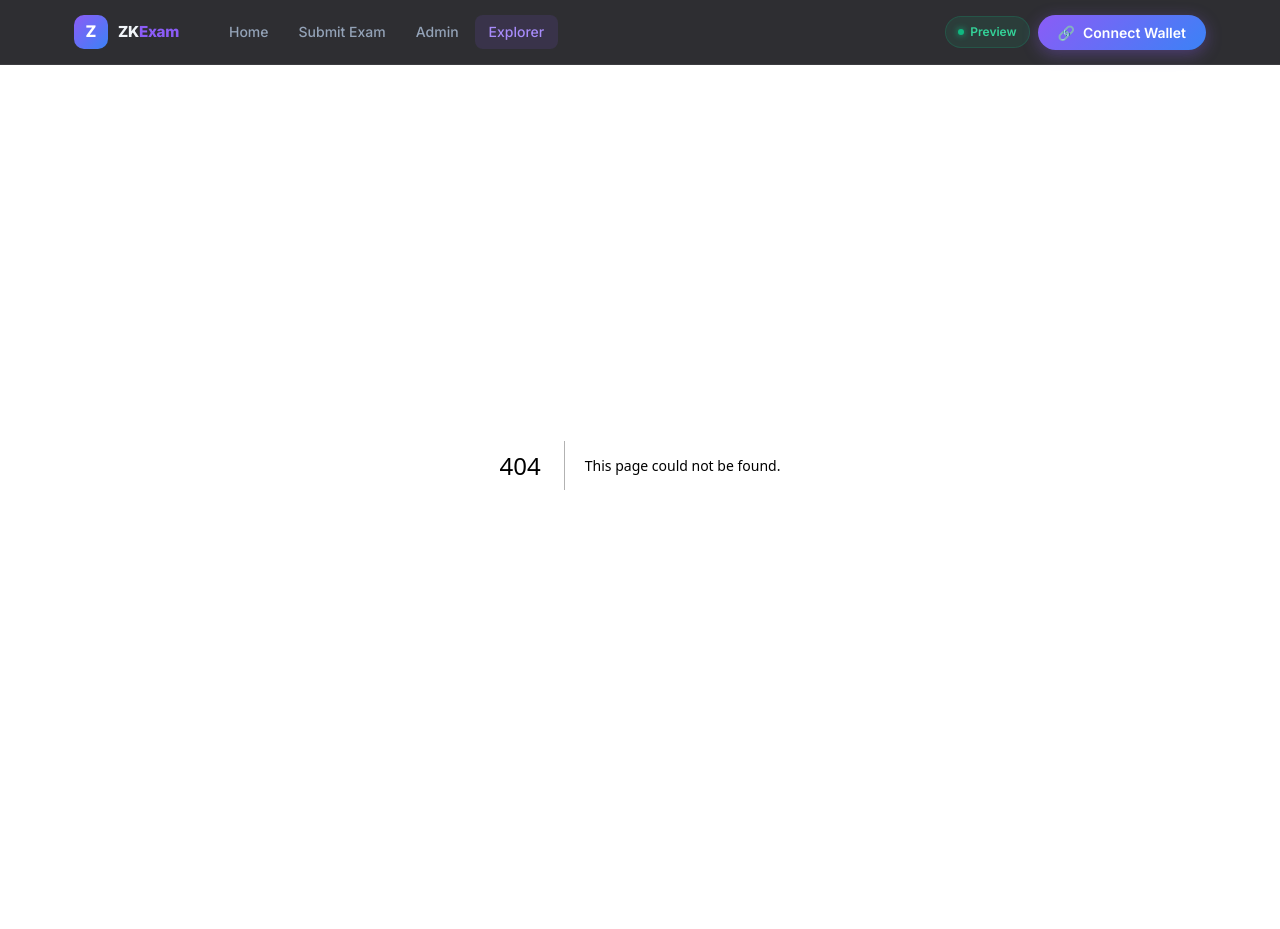
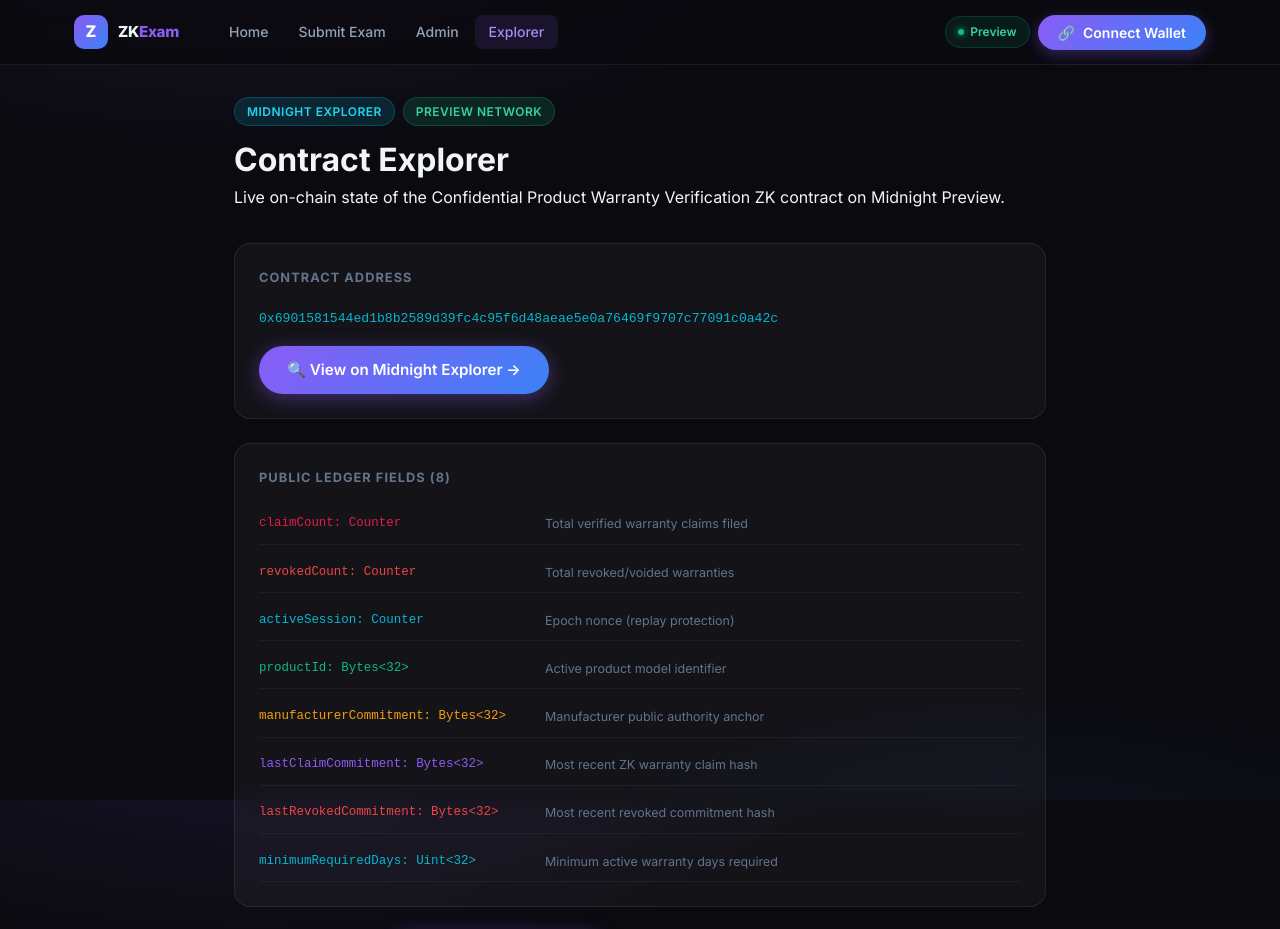
Before and after one commit to techyguy7866/exam-submission-platform, a Next.js app: page /explorer in a window 1280 px wide. Before the commit this address had no page. Shown: the top 929 px of the page. Before the commit the page ends 865 px from the top, so only its background shows below. Built offline with nearby package versions, Linux system fonts and the light colour scheme; what @midnight-ntwrk/midnight-js-network-id would draw is missing.

Commit message:
feat(ui): Add Explorer page (/explorer) — contract address, Midnight Explorer link, network status, ledger field reference

```diff
--- /dev/null
+++ b/src/app/explorer/page.tsx
@@ -0,0 +1,63 @@
+import type { Metadata } from 'next';
+import Link from 'next/link';
+
+export const metadata: Metadata = {
+  title: 'Midnight Explorer | Confidential Product Warranty Verification',
+  description: 'View live on-chain state of the Confidential Product Warranty Verification contract on Midnight Preview.',
+};
+
+const CONTRACT_ADDRESS = "0x6901581544ed1b8b2589d39fc4c95f6d48aeae5e0a76469f9707c77091c0a42c";
+
+export default function ExplorerPage() {
+  return (
+    <>
+<div style={{ maxWidth: 860, margin: "0 auto", padding: "2rem 1.5rem 4rem" }}>
+        <div style={{ marginBottom: "2rem" }}>
+          <div style={{ display: "flex", gap: "0.5rem", marginBottom: "0.5rem" }}>
+            <span className="badge badge-cyan">Midnight Explorer</span>
+            <span className="badge badge-green">Preview Network</span>
+          </div>
+          <h1 className="section-title">Contract Explorer</h1>
+          <p className="section-desc">Live on-chain state of the Confidential Product Warranty Verification ZK contract on Midnight Preview.</p>
+        </div>
+
+        <div className="glass-card" style={{ padding: "1.5rem", marginBottom: "1.5rem" }}>
+          <div style={{ fontSize: "0.8rem", fontWeight: 700, color: "#64748b", marginBottom: "1rem", textTransform: "uppercase", letterSpacing: "0.08em" }}>Contract Address</div>
+          <code style={{ fontSize: "0.82rem", color: "#06b6d4", wordBreak: "break-all" }}>{CONTRACT_ADDRESS}</code>
+          <div style={{ marginTop: "1rem" }}>
+            <a href={`https://preview.midnightexplorer.com/contracts/${CONTRACT_ADDRESS}`}
+              target="_blank" rel="noopener noreferrer" className="btn-primary" style={{ display: "inline-flex" }}>
+              🔍 View on Midnight Explorer →
+            </a>
+          </div>
+        </div>
+
+        <div className="glass-card" style={{ padding: "1.5rem", marginBottom: "1.5rem" }}>
+          <div style={{ fontSize: "0.8rem", fontWeight: 700, color: "#64748b", marginBottom: "1rem", textTransform: "uppercase", letterSpacing: "0.08em" }}>Public Ledger Fields (8)</div>
+          <div style={{ display: "flex", flexDirection: "column", gap: "0.5rem" }}>
+            {[
+              { field: "claimCount: Counter", desc: "Total verified warranty claims filed", color: "#e11d48" },
+              { field: "revokedCount: Counter", desc: "Total revoked/voided warranties", color: "#ef4444" },
+              { field: "activeSession: Counter", desc: "Epoch nonce (replay protection)", color: "#06b6d4" },
+              { field: "productId: Bytes<32>", desc: "Active product model identifier", color: "#10b981" },
+              { field: "manufacturerCommitment: Bytes<32>", desc: "Manufacturer public authority anchor", color: "#f59e0b" },
+              { field: "lastClaimCommitment: Bytes<32>", desc: "Most recent ZK warranty claim hash", color: "#8b5cf6" },
+              { field: "lastRevokedCommitment: Bytes<32>", desc: "Most recent revoked commitment hash", color: "#ef4444" },
+              { field: "minimumRequiredDays: Uint<32>", desc: "Minimum active warranty days required", color: "#06b6d4" },
+            ].map(f => (
+              <div key={f.field} style={{ display: "flex", gap: "1rem", padding: "0.6rem 0", borderBottom: "1px solid rgba(255,255,255,0.05)" }}>
+                <code style={{ fontSize: "0.78rem", color: f.color, minWidth: "270px" }}>{f.field}</code>
+                <span style={{ fontSize: "0.78rem", color: "#64748b" }}>{f.desc}</span>
+              </div>
+            ))}
+          </div>
+        </div>
+
+        <div style={{ display: "flex", gap: "0.75rem", flexWrap: "wrap" }}>
+          <Link href="/" className="btn-secondary">Back to Dashboard</Link>
+          <Link href="/claim" className="btn-primary">File Warranty Claim →</Link>
+        </div>
+      </div>
+    </>
+  );
+}
```
